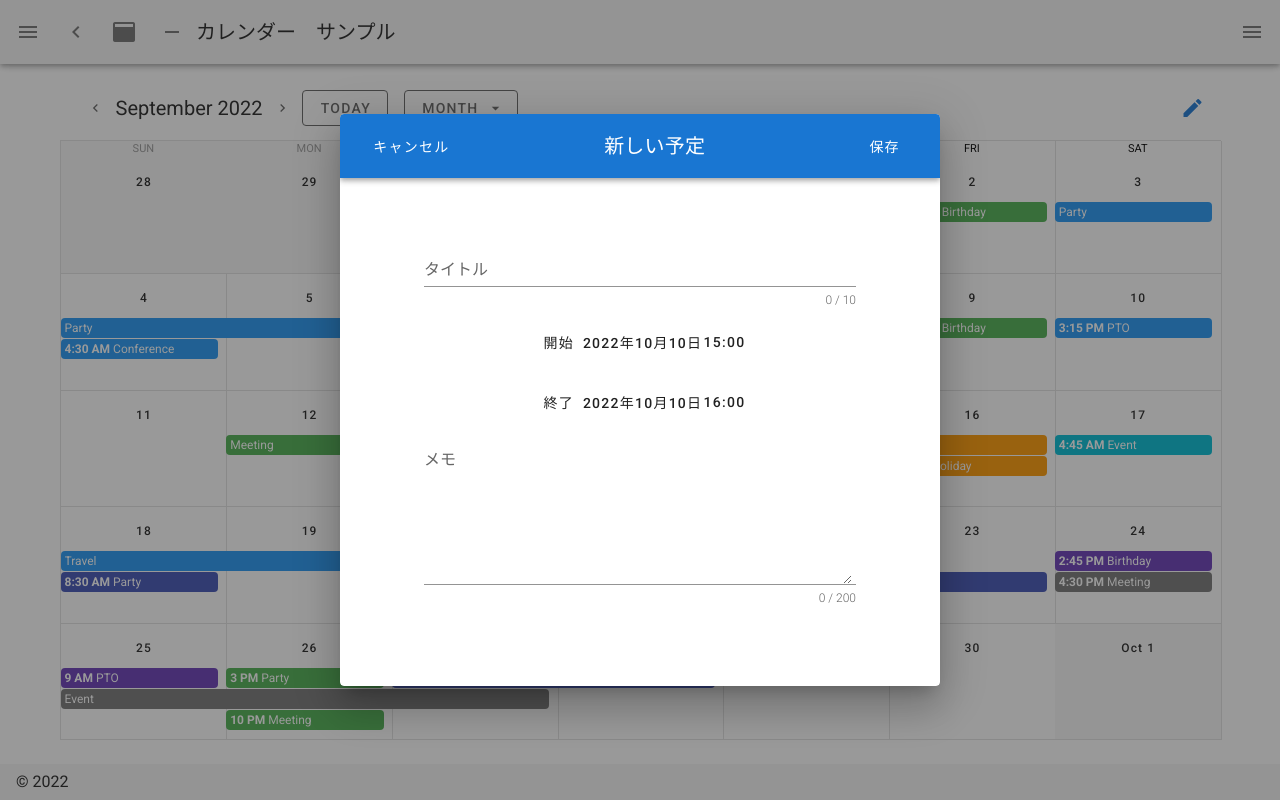
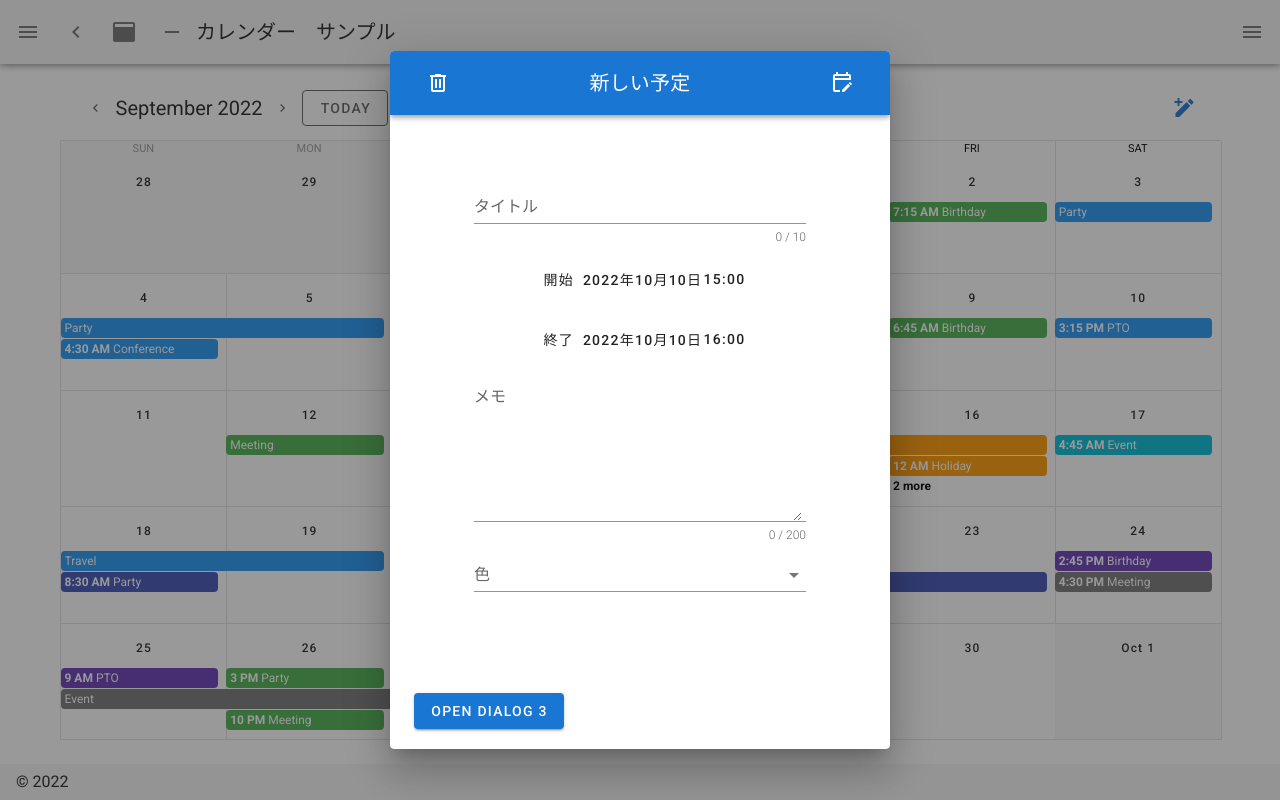
Before and after one commit to yama-choki/Nuxt-samples, a Nuxt app in the folder calender-apps/: page /calender_sample1 in a window 1280 px wide. Both pictures are taken after a click on the button 1192 px from the left and 108 px from the top of the page. Built offline with nearby package versions, Linux system fonts and the light colour scheme.

Commit message:
新しくスケジュール入力フォームを作成

```diff
--- /dev/null
+++ b/calender-apps/components/CreateSchedule.vue
@@ -0,0 +1,189 @@
+<template>
+  <div>
+    <v-row
+      justify="center"
+    >
+      <v-btn
+        color="primary"
+        class="ma-2"
+        icon
+        @click="dialog2 = true"
+      >
+        <v-icon>mdi-pencil-plus</v-icon>
+      </v-btn>
+
+      <v-dialog
+        v-model="dialog2"
+        max-width="500px"
+      >
+        <v-card>
+            <v-toolbar
+                color="primary"
+                dark
+            >
+                <v-card-actions class="justify-start">
+                    <v-btn
+                        icon
+                        text
+                        @click="dialog2 = false"
+                    >
+                        <v-icon>mdi-trash-can-outline</v-icon>
+                    </v-btn>
+                </v-card-actions>
+                <v-spacer></v-spacer>
+                <v-card-title>
+                    新しい予定
+                </v-card-title>
+                <v-spacer></v-spacer>
+                <v-card-actions class="justify-end">
+                    <v-btn
+                        icon
+                        text
+                        @click="dialog2 = false"
+                    >
+                        <v-icon>mdi-calendar-edit-outline</v-icon>
+                    </v-btn>
+                </v-card-actions>
+            </v-toolbar>
+
+            <v-card-text>
+                <div class="text-h2 pa-12">
+                    <v-container fluid>
+                        <v-text-field
+                            v-model="title"
+                            counter="10"
+                            hint="10文字以内"
+                            label="タイトル"
+                        ></v-text-field>
+                        <v-btn text style="width:100%;">
+                            開始　<span>2022年10月10日</span><span>15:00</span>
+                        </v-btn>
+                        <v-btn text style="width:100%;">
+                            終了　<span>2022年10月10日</span><span>16:00</span>
+                        </v-btn>
+                        <v-textarea
+                            clearable
+                            clear-icon="mdi-close-circle"
+                            label="メモ"
+                            counter="200"
+                            hint="200文字以内"
+                            v-model="memo"
+                        ></v-textarea>
+                        <v-select
+                        :items="select"
+                        label="色"
+                        item-value="text"
+                        ></v-select>
+                    </v-container>
+                </div>
+            </v-card-text>
+          <v-card-text>
+            <v-btn
+              color="primary"
+              dark
+              @click="dialog3 = !dialog3"
+            >
+              Open Dialog 3
+            </v-btn>
+          </v-card-text>
+        </v-card>
+      </v-dialog>
+
+      <!-- 3つ目のダイアログ　日時入力フォーム -->
+      <v-dialog
+        v-model="dialog3"
+        max-width="800px"
+      >
+        <v-card>
+            <v-toolbar
+                color="primary"
+                dark
+            >
+                <v-card-actions class="justify-start">
+                    <v-btn
+                        icon
+                        text
+                        @click="dialog3 = false"
+                    >
+                        <v-icon>mdi-trash-can-outline</v-icon>
+                    </v-btn>
+                </v-card-actions>
+                <v-spacer></v-spacer>
+                <v-card-title>
+                    予定の日時
+                </v-card-title>
+                <v-spacer></v-spacer>
+                <v-card-actions class="justify-end">
+                    <v-btn
+                        icon
+                        text
+                        @click="dialog3 = false"
+                    >
+                        <v-icon>mdi-check</v-icon>
+                    </v-btn>
+                </v-card-actions>
+            </v-toolbar>
+
+          <v-card-title>
+            <v-spacer></v-spacer>
+            <span>開始日時</span>
+            <v-spacer></v-spacer>
+          </v-card-title>
+          <v-row justify="center">
+            <v-spacer></v-spacer>
+            <v-date-picker v-model="minPicker"></v-date-picker>
+            <v-spacer></v-spacer>
+            <v-time-picker format="24hr" scrollable ></v-time-picker>
+            <v-spacer></v-spacer>
+          </v-row>
+
+          <v-card-title>
+            <v-spacer></v-spacer>
+            <span>終了日時</span>
+            <v-spacer></v-spacer>
+          </v-card-title>
+          <v-row justify="center">
+            <v-spacer></v-spacer>
+            <v-date-picker v-model="maxPicker"></v-date-picker>
+            <v-spacer></v-spacer>
+            <v-time-picker format="24hr" scrollable ></v-time-picker>
+            <v-spacer></v-spacer>
+          </v-row>
+
+        </v-card>
+      </v-dialog>
+    </v-row>
+  </div>
+</template>
+
+<script>
+ export default {
+    data () {
+      return {
+        title:'',
+        memo:'',
+        dialog: false,
+        dialog2: false,
+        dialog3: false,
+        notifications: false,
+        sound: true,
+        widgets: false,
+        minPicker: (new Date(Date.now() - (new Date()).getTimezoneOffset() * 60000)).toISOString().substr(0, 10),
+        picker: (new Date(Date.now() - (new Date()).getTimezoneOffset() * 60000)).toISOString().substr(0, 10),
+        select: [
+          { text: 'State 1' },
+          { text: 'State 2' },
+          { text: 'State 3' },
+          { text: 'State 4' },
+          { text: 'State 5' },
+          { text: 'State 6' },
+          { text: 'State 7' },
+        ],
+      }
+    },
+  }
+</script>
+
+<style>
+
+</style>
--- a/calender-apps/pages/calender_sample1.vue
+++ b/calender-apps/pages/calender_sample1.vue
@@ -75,7 +75,8 @@
 
           <v-spacer></v-spacer>
 
-          <CreateCalender />
+          <!-- <CreateCalender /> -->
+          <CreateSchedule />
 
         </v-toolbar>
       </v-sheet>
```
